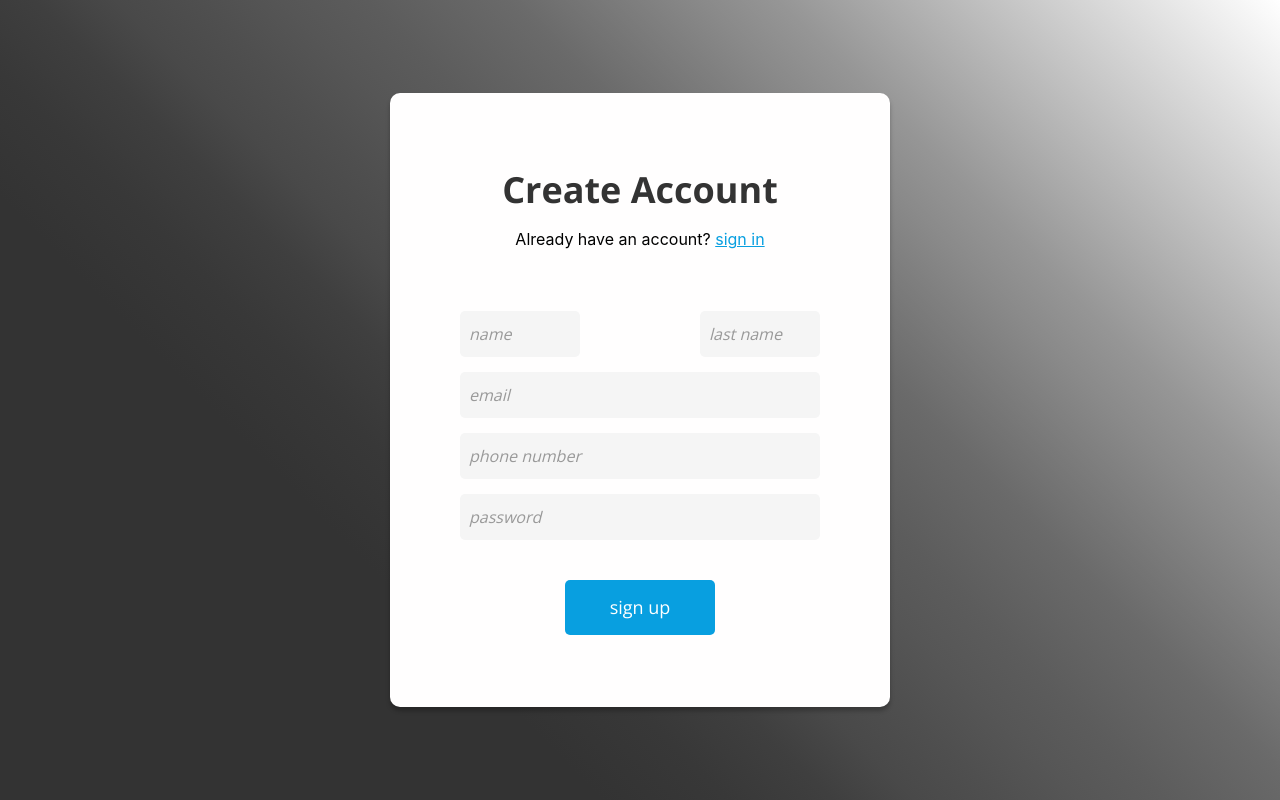
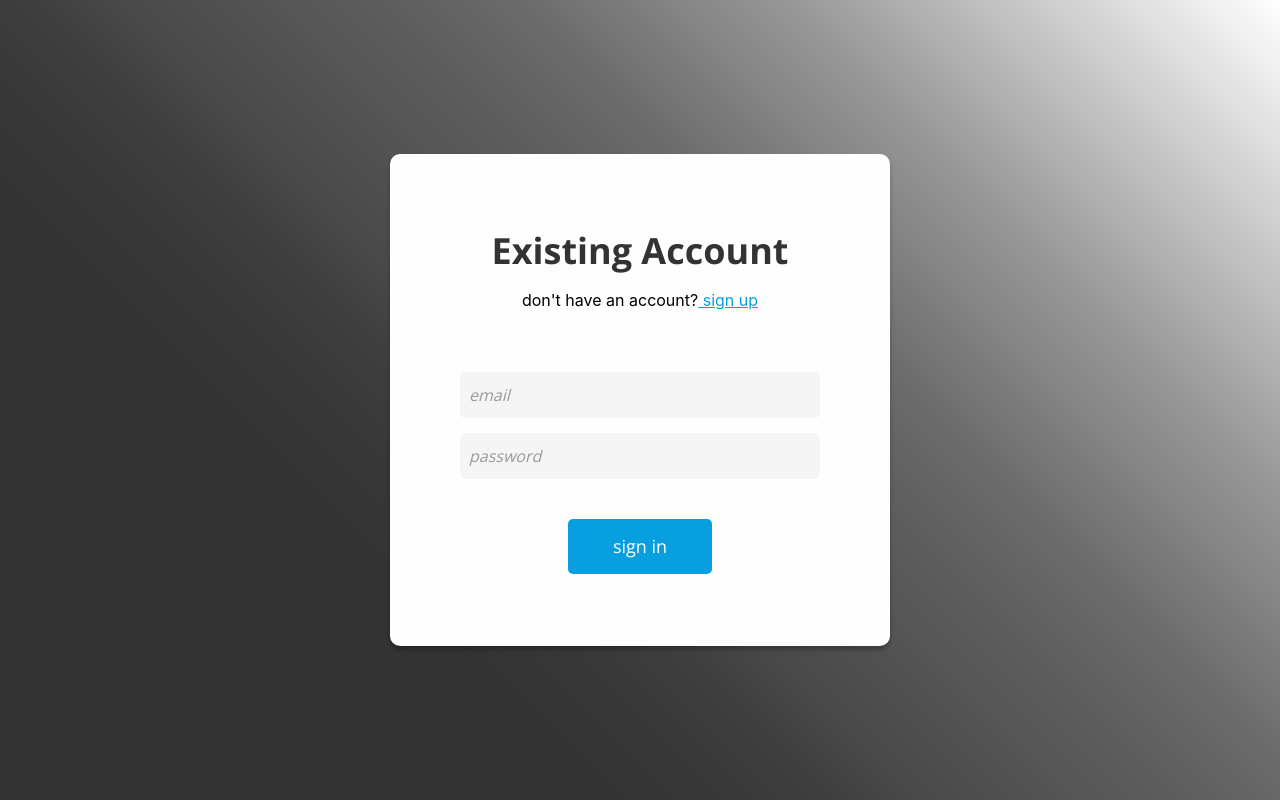
Before and after one commit to yns-qara/nextJS-form, a Next.js app: page / in a window 1280 px wide. Built offline with nearby package versions, Linux system fonts and the light colour scheme.

Commit message:
🙌 almost finished with the UI

```diff
--- /dev/null
+++ b/components/SignIn.js
@@ -0,0 +1,22 @@
+import styles from "../styles/signUp.module.css"
+import Link from "next/link"
+
+const SignIn = ({ toggle, setToggle }) => {
+    return (
+        <form className={styles.container}>
+            <h1>Existing Account</h1>
+            <p>don't have an account?
+                <span onClick={()=>setToggle(!toggle)}>
+                    <Link href=""> sign up</Link>
+                </span>
+            </p>
+            <div className={styles.lower_input__for_login}>
+                <input type="email" placeholder="email" />
+                <input type="password" placeholder="password" />
+            </div>
+            <button type="submit">sign in</button>
+        </form>
+    )
+}
+
+export default SignIn
--- a/components/SignUp.js
+++ b/components/SignUp.js
@@ -1,16 +1,17 @@
 import styles from "../styles/signUp.module.css"
 import Link from "next/link"
 
-const SignUp = () => {
+const SignUp = ({ toggle, setToggle }) => {
     return (
-        <div
-            className={styles.form_container}
-        >
         <form
             className={styles.container}
         >
             <h1>Create Account</h1>
-                <p>Already have an account? <Link href="">sign in</Link> </p>
+            <p>Already have an account?
+                <span onClick={() => setToggle(!toggle)}>
+                    <Link href=""> sign in</Link>
+                </span>
+            </p>
             <div className={styles.name}>
                 <input type="text" placeholder="name" />
                 <input type="text" placeholder="last name" />
@@ -22,7 +23,6 @@ const SignUp = () => {
             </div>
             <button type="submit">sign up</button>
         </form>
-        </div>
     )
 }
 
--- a/pages/index.js
+++ b/pages/index.js
@@ -1,9 +1,18 @@
 import SignUp from "../components/SignUp"
+import SignIn from "../components/SignIn"
 
+import { useState } from "react"
 export default function Home() {
+  const [toggle, setToggle] = useState(false);
   return (
     <>
-      <SignUp />
-     </>
+      {
+        !toggle ? <SignIn
+          toggle={toggle}
+          setToggle={setToggle} /> : <SignUp
+          toggle={toggle}
+          setToggle={setToggle} />
+      }
+    </>
   )
 }
--- a/styles/globals.css
+++ b/styles/globals.css
@@ -14,6 +14,14 @@ body {
 
   background: rgb(51, 51, 51);
   background: linear-gradient(45deg, rgba(51, 51, 51, 1) 29%, rgba(56, 56, 56, 1) 35%, rgba(63, 63, 63, 1) 40%, rgba(73, 73, 73, 1) 44%, rgba(79, 79, 79, 1) 48%, rgba(86, 86, 86, 1) 52%, rgba(92, 92, 92, 1) 56%, rgba(98, 98, 98, 1) 59%, rgba(106, 106, 106, 1) 63%, rgba(116, 116, 116, 1) 66%, rgba(130, 130, 130, 1) 70%, rgba(137, 137, 137, 1) 72%, rgba(150, 150, 150, 1) 76%, rgba(163, 163, 163, 1) 79%, rgba(185, 185, 185, 1) 84%, rgba(255, 255, 255, 1) 100%);
+
+
+
+  width: 100vw;
+  height: 100vh;
+  display: flex;
+  align-items: center;
+  justify-content: center;
 }
 
 * {
@@ -24,6 +32,6 @@ body {
   outline: 0;
 }
 
-*::selection{
+*::selection {
   background-color: #089FE0;
 }
--- a/styles/signUp.module.css
+++ b/styles/signUp.module.css
@@ -1,18 +1,8 @@
-.form_container {
-    width: 100vw;
-    height: 100vh;
-    display: flex;
-    align-items: center;
-    justify-content: center;
-
-}
-
 .container {
     background: #FFFEFE;
     box-shadow: 0px 4px 4px rgba(0, 0, 0, 0.25);
     border-radius: 10px;
     padding: 72px 70px;
-    /* width: 500px; */
     width: 500px;
     display: flex;
     flex-direction: column;
@@ -42,10 +32,8 @@
     border: 0;
     padding: 12px 9px;
     border-radius: 12px;
-    /* border: 1px solid black; */
     background: #f5f5f5;
     border-radius: 5px;
-
     font-family: 'Open Sans';
     font-style: normal;
     font-weight: 600;
@@ -80,7 +68,7 @@
 }
 
 .name input {
-    max-width: 120px;
+    max-width: 160px;
 }
 
 
@@ -119,5 +107,19 @@
     box-shadow: 0px 0px 0px 2px rgba(0, 0, 0, 0.76);
     -webkit-box-shadow: 0px 0px 0px 2px rgba(0, 0, 0, 0.76);
     -moz-box-shadow: 0px 0px 0px 2px rgba(0, 0, 0, 0.76);
-    /* transform: translateY(-2px); */
 }
+
+
+.lower_input__for_login {
+    margin-top: 47px;
+    width: 100%;
+    display: flex;
+    flex-direction: column;
+    align-items: center;
+    justify-content: center;
+    gap: inherit;
+}
+
+.lower_input__for_login input{
+    width: 100%;
+}
```
Lines whose indentation alone changed are shown as unchanged.
